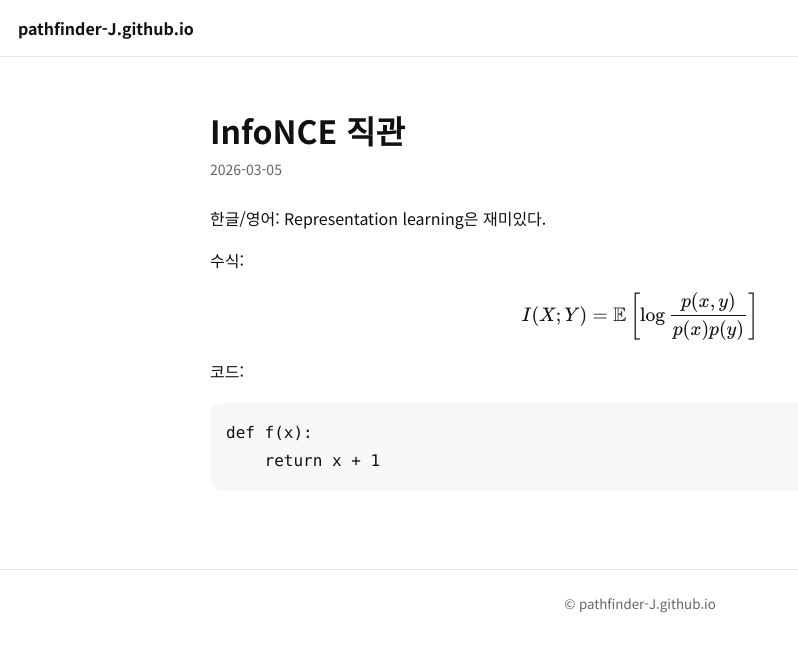
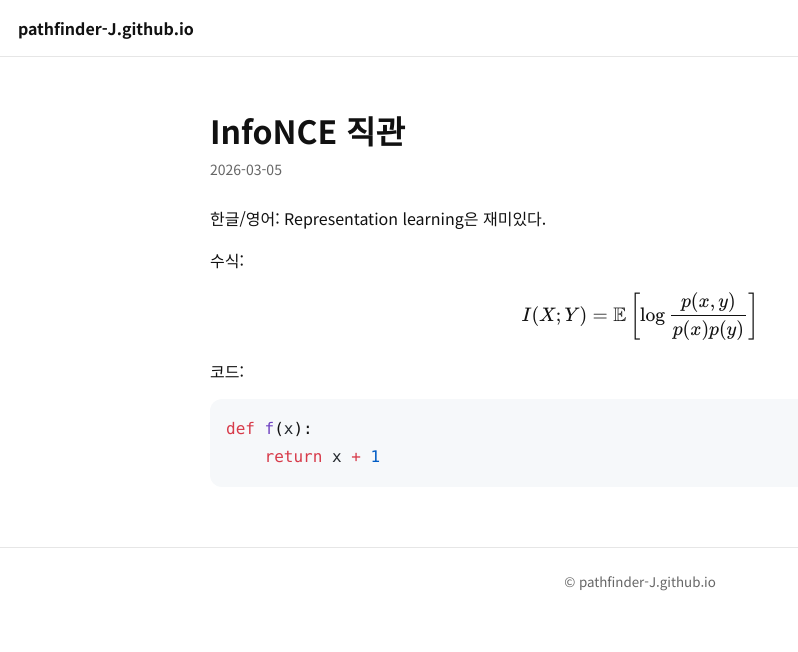
Before and after one commit to pathfinder-J/pathfinder-J.github.io, a Jekyll site: the page built from notes/example.md, in a window 1280 px wide. Shown: the top 652 px of the page, without its empty margins (0-798 px from the left). Built offline with Jekyll 4.4.1, drawn with Linux system fonts in a browser that asks for light colours.

Commit message:
Add Rouge highlight theme styles to style.css
Added Rouge highlight theme styles for code snippets.

```diff
--- a/css/style.css
+++ b/css/style.css
@@ -102,3 +102,17 @@
 mjx-container[display="true"]{
   margin: 18px 0 !important;
 }
+
+/* ===== Rouge highlight theme (minimal) ===== */
+.highlight { background: #f6f8fa; border-radius: 12px; padding: 16px; overflow-x: auto; }
+.highlight pre { margin: 0; padding: 0; background: transparent; }
+.highlight code { background: transparent; padding: 0; }
+
+.highlight .c { color: #6a737d; } /* Comment */
+.highlight .k { color: #d73a49; } /* Keyword */
+.highlight .o { color: #d73a49; } /* Operator */
+.highlight .s { color: #032f62; } /* String */
+.highlight .mi { color: #005cc5; } /* Number */
+.highlight .nf { color: #6f42c1; } /* Function name */
+.highlight .nb { color: #005cc5; } /* Builtins */
+.highlight .n  { color: #24292e; } /* Name */
```
